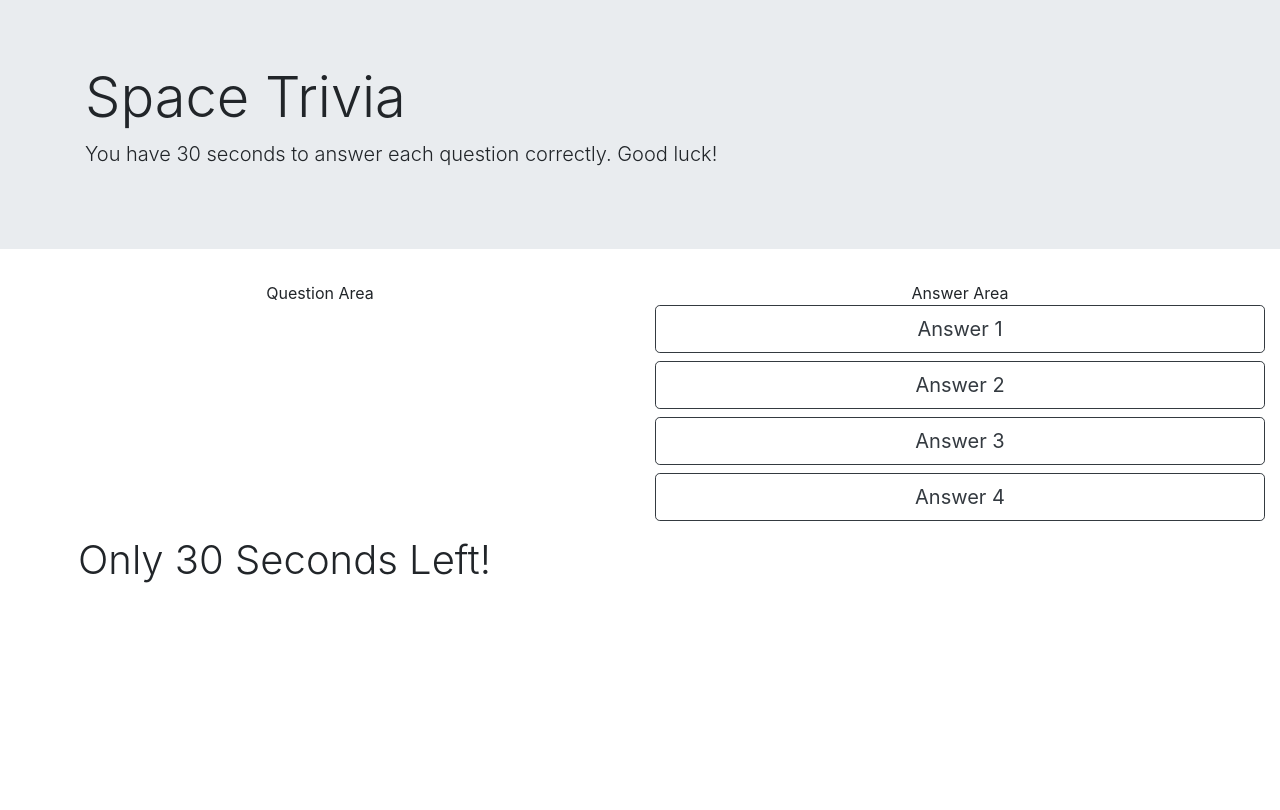
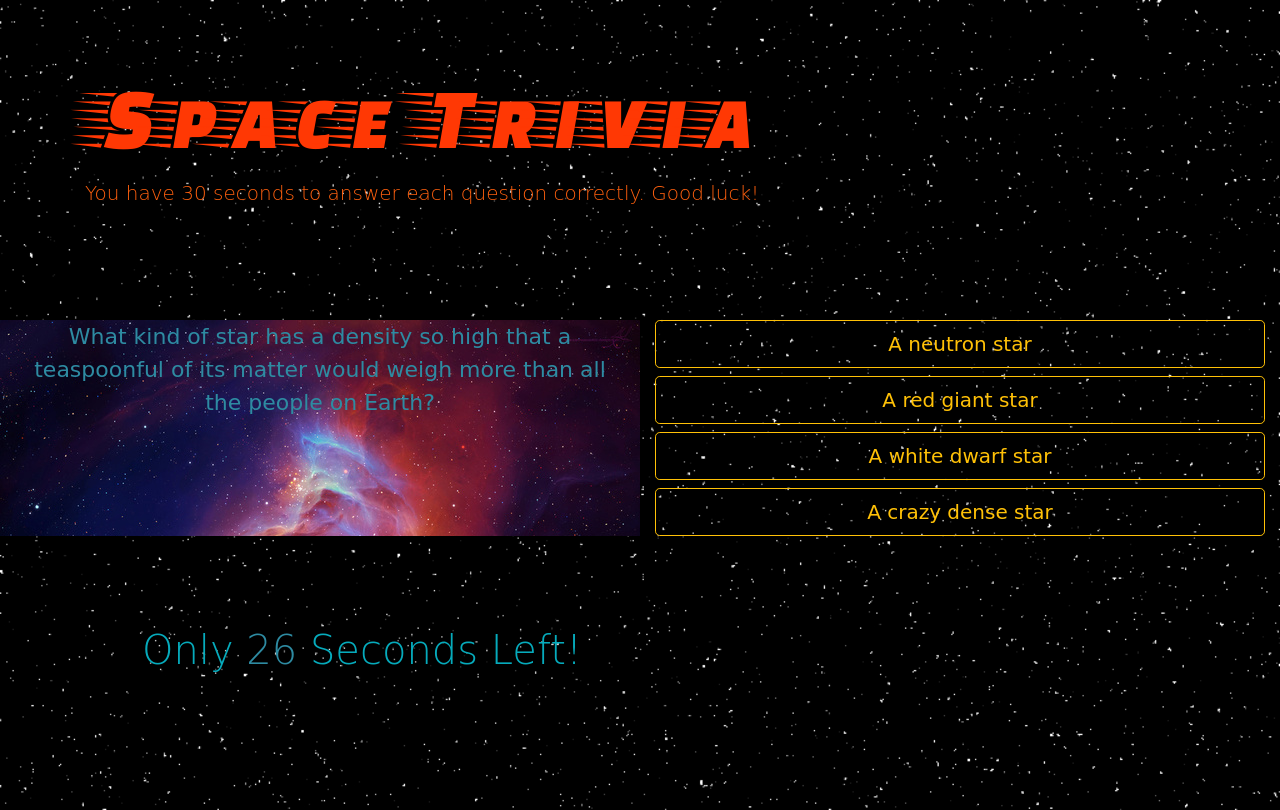
Before and after one commit to alrewi/TriviaGame, a plain HTML site: page index.html in a window 1280 px wide. Drawn offline with nearby package versions, Linux system fonts and the light colour scheme; a web font is replaced by a local one.

Commit message:
Mostly finished CSS and HTML, still working JS.

```diff
--- a/assets/css/style.css
+++ b/assets/css/style.css
@@ -1,3 +1,18 @@
+body, .jumbotron {
+    background-image: url("../images/stars-1334732.jpg");
+    background-size: cover;
+    font-family: 'Contrail One', cursive;
+}
+
+.display-4 {
+    font-family: 'Faster One', cursive;
+    font-size: 5.5em;
+    color: #FF3804;
+}
+.lead {
+    color: #FF600E;
+}
+
 .row {
     text-align: center;
     margin: 0;
@@ -6,9 +21,19 @@
 .h1 {
     display: inline;
     font-weight: 300;
-    padding: 15px 0 15px 78px;
+    padding: 90px 0 15px 142px;
 }
 
+#question {
+    font-size: 22px;
+    font-weight: 300px;
+    color: #2E8BA2;
+}
+
+#timer {
+    color:#06ABBC;
+}
 #timer-display {
     display: inline;
+    color: #2E8BA2;
 }
--- a/assets/javascript/app.js
+++ b/assets/javascript/app.js
@@ -1,17 +1,125 @@
+var spaceQuestions = {
+    one: {
+        question: "What kind of star has a density so high that a teaspoonful of its matter would weigh more than all the people on Earth?",
+        answers: {
+            one: "A neutron star",
+            two: "A red giant star",
+            three: "A white dwarf star",
+            four: "A crazy dense star"
+        },
+        correct: "A neutron star"
+    },
+    two: {
+        question: "What name was given to the invisible material once thought to occupy all space?",
+        answers: {
+            one: "Air",
+            two: "Ether",
+            three: "The Great Permeator",
+            four: "Nothing"
+        },
+        correct: "Ether"
+    },
+    three: {
+        question: "What is the name of the theory that asserts that the universe appears the same wherever and whenever it is viewed?",
+        answers: {
+            one: "Wherever-Whenever Theory",
+            two: "Chaotic Inflation Theory",
+            three: "The Big Bang Theory",
+            four: "Steady State Theory"
+        },
+        correct: "Steady State Theory"
+    },
+    four: {
+        question: "Approximately how old is the universe?",
+        answers: {
+            one: "The universe is cyclically created and destroyed",
+            two: "6,000 years",
+            three: "13.8 billion light years",
+            four: "155 trillion years"
+        },
+        correct: "13.8 billion light years"
+    },
+    five: {
+        question: "Approximately what percent of the matter in the universe is dark matter?",
+        answers: {
+            one: "27%",
+            two: "Dark matter isn't real",
+            three: "50%",
+            four: "95%"
+        },
+        correct: "95%"
+    },
+    six: {
+        question: "What is the largest type of star in the universe?",
+        answers: {
+            one: "A red supergiant star",
+            two: "A humongostar",
+            three: "A white dwarf star",
+            four: "The sun"
+        },
+        correct: "A red supergiant star"
+    },
+    seven: {
+        question: "What is believed to exist at the center of nearly every galaxy, including our own Milky Way?",
+        answers: {
+            one: "Another dimension",
+            two: "A supermassive black hole",
+            three: "A galaxy has no center",
+            four: "A nebula"
+        },
+        correct: "A supermassive black hole"
+    },
+    eight: {
+        question: "How long does it take sunlight to travel to the earth?",
+        answers: {
+            one: "24 hours",
+            two: "20 minutes",
+            three: "8 minutes",
+            four: "It's instantaneous"
+        },
+        correct: "8 minutes"
+    }
+}
+
 var timeLeft = 30;
+var timerRunning = false;
+var correctAnswer;
+var numberCorrect = 0;
+var numberWrong = 0;
+var noAnswer = 0;
 
 function reset () {
+    $("#question").text(spaceQuestions.one.question);
+    $("#question").css("background-image", 'url("assets/images/hubble-1632627-640x360.jpg")');
+    $("#button-1").text(spaceQuestions.one.answers.one);
+    $("#button-2").text(spaceQuestions.one.answers.two);
+    $("#button-3").text(spaceQuestions.one.answers.three);
+    $("#button-4").text(spaceQuestions.one.answers.four);
     $("#timer-display").text("30");
     $("#result-display").text("");
+
+    runTimer();
 }
 reset();
 
-function start () {
-    guessInterval = setInterval(guess, 30000);
+function runTimer () {
+    if (!timerRunning) {
+    guessInterval = setInterval(decrement, 1000);
+    timerRunning = true;
+    }
 }
-start();
 
-function guess () {
+function decrement () {
+    $("#timer-display").text(timeLeft);
     timeLeft--;
-    $("#timer-display").text(timeleft);
+    if (timeLeft < 0) {
+        noAnswer++;
+        $("#result-display").text("Time's up! The correct answer was " + correctAnswer + ".");
+        stopTimer();
+    }
 }
+
+function stopTimer () {
+    timerRunning = false;
+    clearInterval(guessInterval);
+}
--- a/index.html
+++ b/index.html
@@ -10,6 +10,7 @@
     <link rel="stylesheet" href="https://stackpath.bootstrapcdn.com/bootstrap/4.3.1/css/bootstrap.min.css" integrity="sha384-ggOyR0iXCbMQv3Xipma34MD+dH/1fQ784/j6cY/iJTQUOhcWr7x9JvoRxT2MZw1T" crossorigin="anonymous">
     <script src="https://stackpath.bootstrapcdn.com/bootstrap/4.3.1/js/bootstrap.min.js" integrity="sha384-JjSmVgyd0p3pXB1rRibZUAYoIIy6OrQ6VrjIEaFf/nJGzIxFDsf4x0xIM+B07jRM" crossorigin="anonymous"></script>
     <link rel="stylesheet" href="assets/css/style.css">
+    <link href="https://fonts.googleapis.com/css?family=Contrail+One|Faster+One" rel="stylesheet">
 </head>
 
 <body class="background">
@@ -22,20 +23,17 @@
     </div>
 
     <div class="row">
+        <div class="col-lg-6 col-md-6 col-sm-6 col-xs-6" id="question"></div>
         <div class="col-lg-6 col-md-6 col-sm-6 col-xs-6">
-            Question Area
-        </div>
-        <div class="col-lg-6 col-md-6 col-sm-6 col-xs-6">
-            Answer Area
-            <button type="button" class="btn btn-outline-dark btn-lg btn-block" id="button-1">Answer 1</button>
-            <button type="button" class="btn btn-outline-dark btn-lg btn-block" id="button-2">Answer 2</button>
-            <button type="button" class="btn btn-outline-dark btn-lg btn-block" id="button-3">Answer 3</button>
-            <button type="button" class="btn btn-outline-dark btn-lg btn-block" id="button-4">Answer 4</button>
+            <button type="button" class="btn btn-outline-warning btn-lg btn-block" id="button-1"></button>
+            <button type="button" class="btn btn-outline-warning btn-lg btn-block" id="button-2"></button>
+            <button type="button" class="btn btn-outline-warning btn-lg btn-block" id="button-3"></button>
+            <button type="button" class="btn btn-outline-warning btn-lg btn-block" id="button-4"></button>
         </div>
     </div>
 
     <div class="row">
-        <h1 class="h1">Only <div id="timer-display"></div>  Seconds Left!</h1>
+        <h1 class="h1" id="timer" >Only <div id="timer-display"></div>  Seconds Left!</h1>
     </div>
 
     <div class="row">
```
Also changed, not shown: assets/images/black-hole-1181587-640x480.jpg (added), assets/images/space-halo-5-1626966-639x383.jpg (added).
